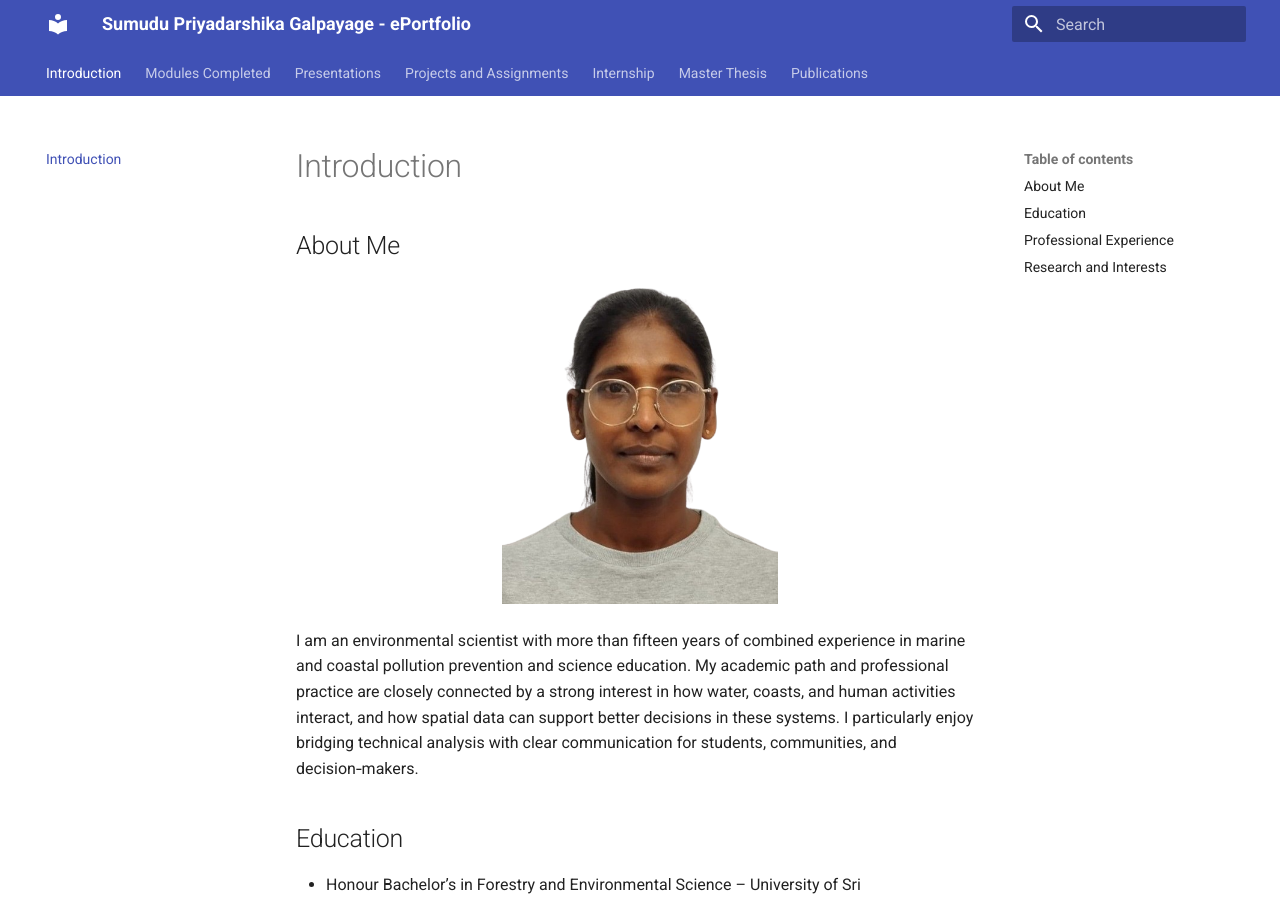
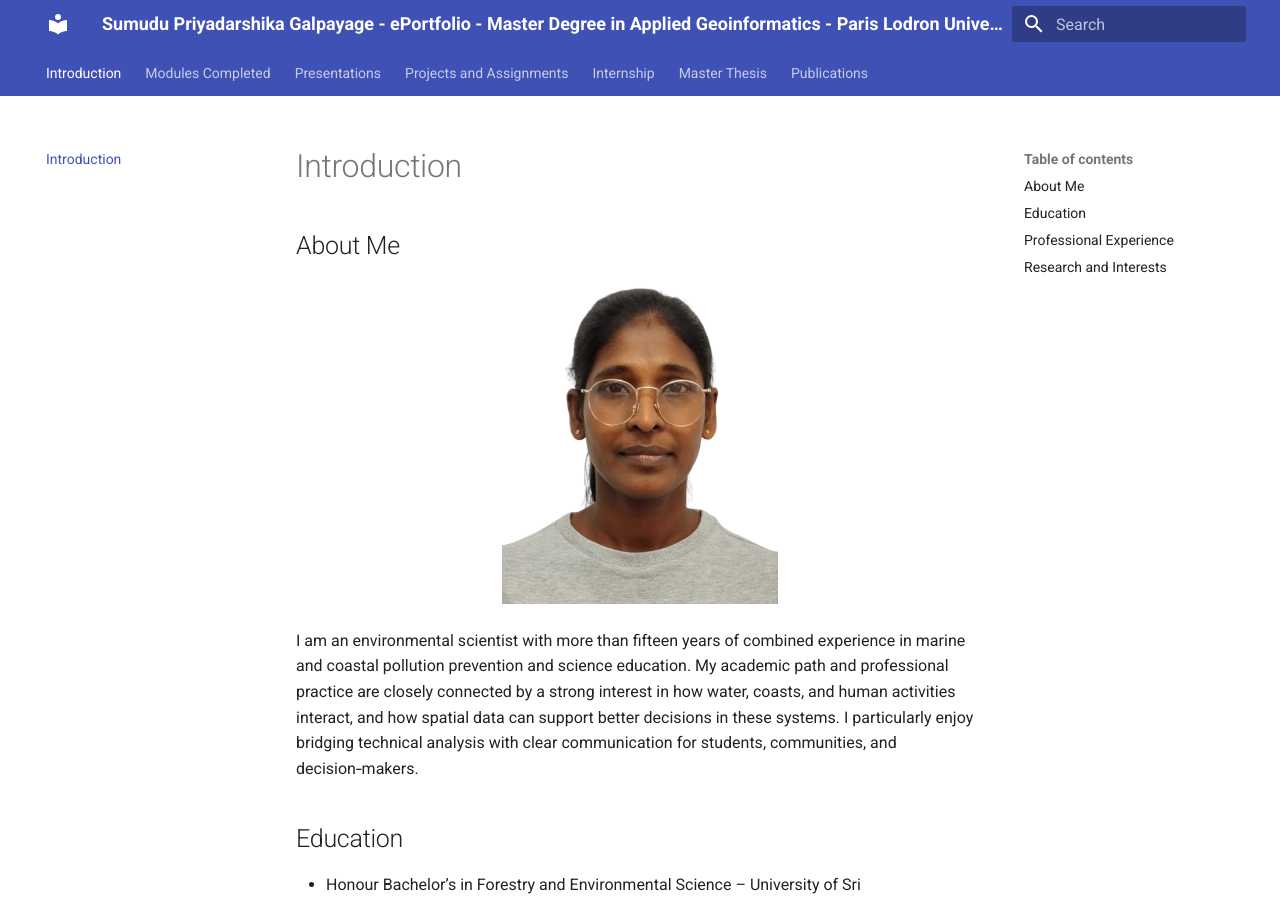
Before and after one commit to Sumudu-Galpaya/ePortfolio, an MkDocs documentation site: the page built from docs/index.md, in a window 1280 px wide and 900 px high. Built offline with MkDocs 1.6.1 and Material for MkDocs 9.7.7, drawn with Linux system fonts in a browser that asks for light colours.

Commit message:
Update website

```diff
--- a/mkdocs.yml
+++ b/mkdocs.yml
@@ -1,6 +1,4 @@
-site_name: Sumudu Priyadarshika Galpayage - ePortfolio
-## Master Degree in Applied Geoinformatics
-### Paris Lodron University of Salzburg
+site_name: Sumudu Priyadarshika Galpayage - ePortfolio - Master Degree in Applied Geoinformatics - Paris Lodron University of Salzburg - Austria
 
 theme:
   name: material
```
